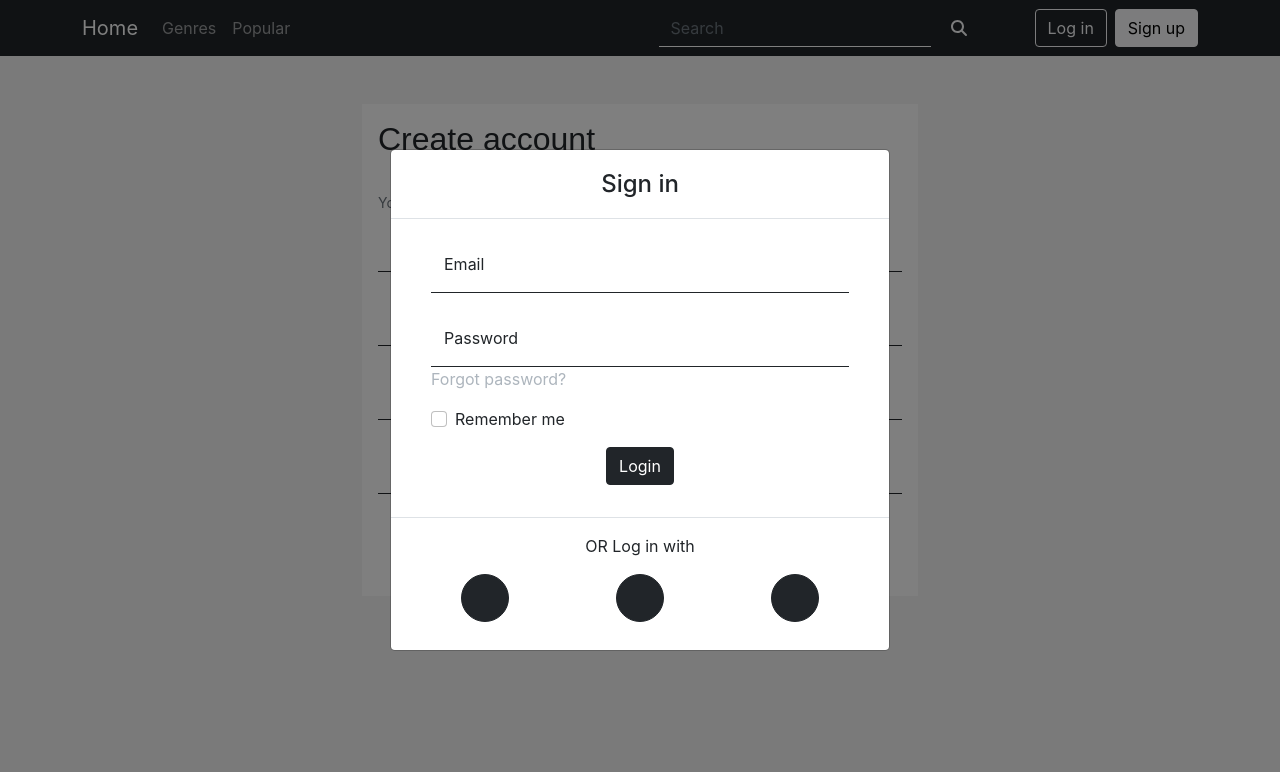
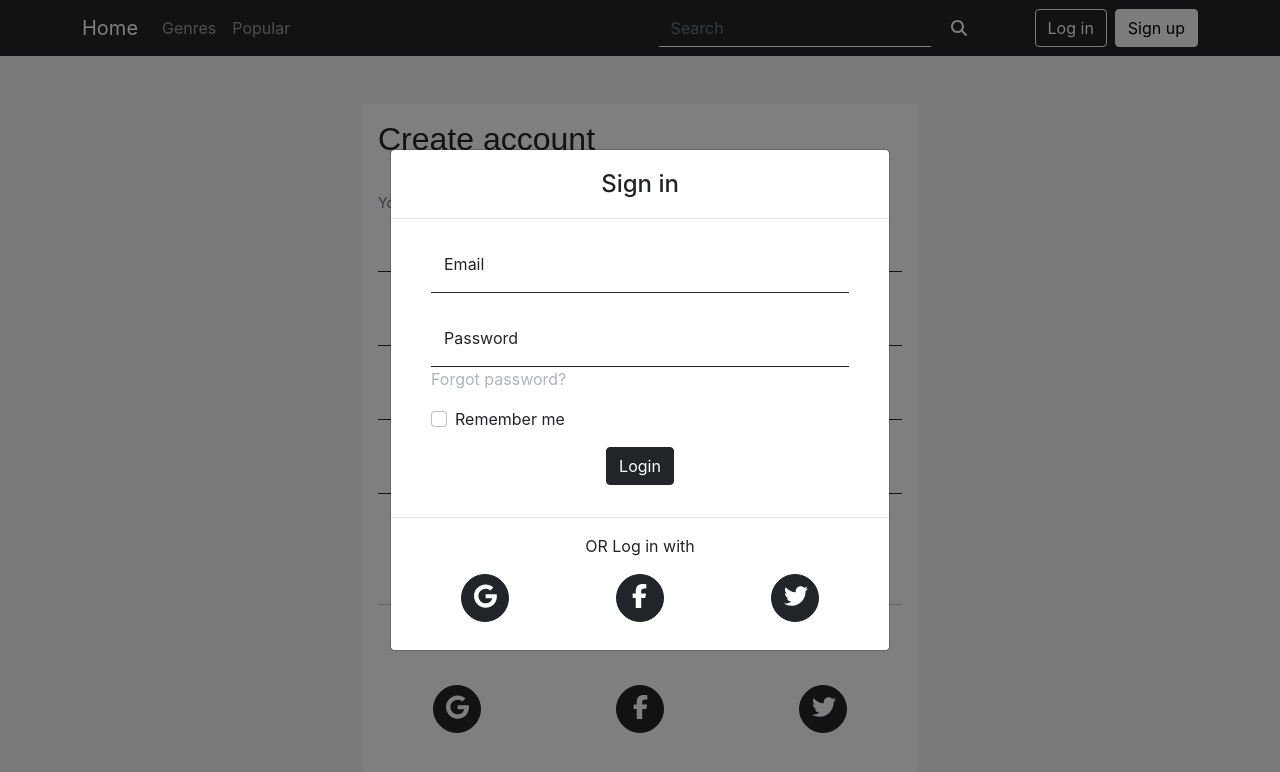
Before and after one commit to AlessandroCanossa/tec-web-project, a Next.js app in the folder frontend/: page /registration in a window 1280 px wide. Both pictures are taken after a click on the button "Log in". Shown: the top 772 px of the page. Built offline with nearby package versions, Linux system fonts and the light colour scheme.

Commit message:
modified brands icons and added to registration

```diff
--- a/frontend/components/modals/login.tsx
+++ b/frontend/components/modals/login.tsx
@@ -1,14 +1,20 @@
 import { FontAwesomeIcon } from "@fortawesome/react-fontawesome";
+import {
+  faFacebookF,
+  faTwitter,
+  faGoogle,
+} from "@fortawesome/free-brands-svg-icons";
+
 import Link from "next/link";
-import {
-  Button,
-  Container,
-  FloatingLabel,
-  Form,
-  Modal,
-  Row,
-  Col,
-} from "react-bootstrap";
+
+import Button from "react-bootstrap/Button";
+import Container from "react-bootstrap/Container";
+import FloatingLabel from "react-bootstrap/FloatingLabel";
+import Form from "react-bootstrap/Form";
+import Row from "react-bootstrap/Row";
+import Col from "react-bootstrap/Col";
+import Modal from "react-bootstrap/Modal";
+
 import styles from "./login.module.css";
 
 const LoginModal = ({ ...props }) => {
@@ -74,33 +80,21 @@ const LoginModal = ({ ...props }) => {
             <Col className="text-center">
               <Link href="/" passHref>
                 <Button variant="dark" className={styles.icon_btn}>
-                  <FontAwesomeIcon
-                    //@ts-ignore
-                    icon={"fa-brands fa-google"}
-                    className={styles.icon}
-                  />
+                  <FontAwesomeIcon icon={faGoogle} className={styles.icon} />
                 </Button>
               </Link>
             </Col>
             <Col className="text-center">
               <Link href="/" passHref>
                 <Button variant="dark" className={styles.icon_btn}>
-                  <FontAwesomeIcon
-                    //@ts-ignore
-                    icon={"fa-brands fa-facebook-f"}
-                    className={styles.icon}
-                  />
+                  <FontAwesomeIcon icon={faFacebookF} className={styles.icon} />
                 </Button>
               </Link>
             </Col>
             <Col className="text-center">
               <Link href="/" passHref>
                 <Button variant="dark" className={styles.icon_btn}>
-                  <FontAwesomeIcon
-                    //@ts-ignore
-                    icon={"fa-brands fa-twitter"}
-                    className={styles.icon}
-                  />
+                  <FontAwesomeIcon icon={faTwitter} className={styles.icon} />
                 </Button>
               </Link>
             </Col>
--- a/frontend/package.json
+++ b/frontend/package.json
@@ -10,6 +10,7 @@
   },
   "dependencies": {
     "@fortawesome/fontawesome-svg-core": "^6.1.1",
+    "@fortawesome/free-brands-svg-icons": "^6.1.1",
     "@fortawesome/free-regular-svg-icons": "^6.1.1",
     "@fortawesome/free-solid-svg-icons": "^6.1.1",
     "@fortawesome/react-fontawesome": "^0.1.18",
--- a/frontend/pages/_app.tsx
+++ b/frontend/pages/_app.tsx
@@ -14,11 +14,6 @@ function MyApp({ Component, pageProps }: AppProps) {
         <meta name="viewport" content="width=device-width, initial-scale=1" />
         <title></title>
       </Head>
-      <Script
-        src="https://kit.fontawesome.com/a39413488b.js"
-        crossOrigin="anonymous"
-        strategy={"lazyOnload"}
-      />
       <Component {...pageProps} />
     </>
   );
--- a/frontend/pages/registration.tsx
+++ b/frontend/pages/registration.tsx
@@ -1,11 +1,22 @@
 import Head from "next/head";
+import Link from "next/link";
 import { NextPage } from "next/types";
+
 import Button from "react-bootstrap/Button";
 import Container from "react-bootstrap/Container";
 import FloatingLabel from "react-bootstrap/FloatingLabel";
 import Form from "react-bootstrap/Form";
 import Row from "react-bootstrap/Row";
+import Col from "react-bootstrap/Col";
+
 import { FocusEvent, useState } from "react";
+
+import { FontAwesomeIcon } from "@fortawesome/react-fontawesome";
+import {
+  faFacebookF,
+  faTwitter,
+  faGoogle,
+} from "@fortawesome/free-brands-svg-icons";
 
 import Layout from "../components/layout";
 import styles from "../components/modals/login.module.css";
@@ -78,8 +89,8 @@ const Registration: NextPage = () => {
         <Row className="items-center mb-4">
           <h2 className="font-header">Create account</h2>
         </Row>
-        <Row>
-          <Form action="/" noValidate>
+        <Row className="mb-4">
+          <Form action="/">
             <Form.Text className="mb-0">
               Your username must be unique and will be visible to other users.
             </Form.Text>
@@ -150,6 +161,35 @@ const Registration: NextPage = () => {
             </Form.Group>
           </Form>
         </Row>
+        <hr className="" />
+        <Row className="justify-content-md-center mb-4">
+          <Col className="text-center">
+            <p>OR Log in with</p>
+          </Col>
+        </Row>
+        <Row className="justify-content-md-center mb-4">
+          <Col className="text-center">
+            <Link href="/google-signin" passHref>
+              <Button variant="dark" className={styles.icon_btn}>
+                <FontAwesomeIcon icon={faGoogle} className={styles.icon} />
+              </Button>
+            </Link>
+          </Col>
+          <Col className="text-center">
+            <Link href="/facebook-signin" passHref>
+              <Button variant="dark" className={styles.icon_btn}>
+                <FontAwesomeIcon icon={faFacebookF} className={styles.icon} />
+              </Button>
+            </Link>
+          </Col>
+          <Col className="text-center">
+            <Link href="/twitter-signin" passHref>
+              <Button variant="dark" className={styles.icon_btn}>
+                <FontAwesomeIcon icon={faTwitter} className={styles.icon} />
+              </Button>
+            </Link>
+          </Col>
+        </Row>
       </Container>
     </Layout>
   );
```
